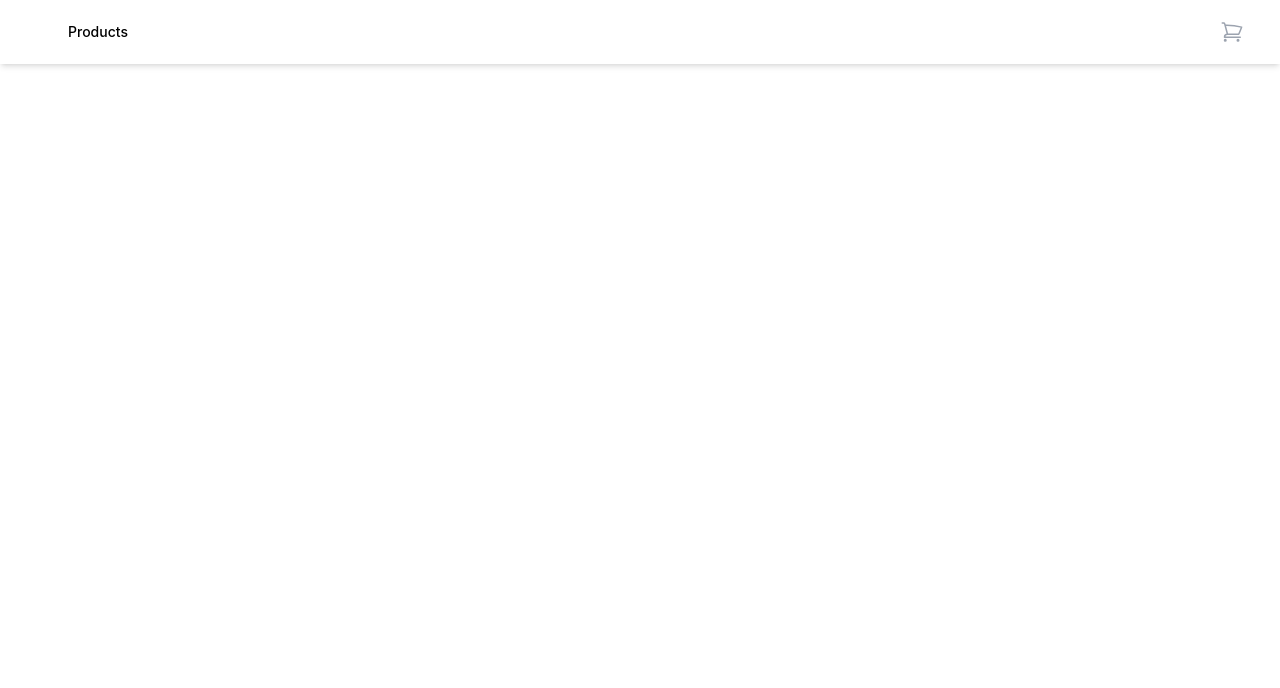
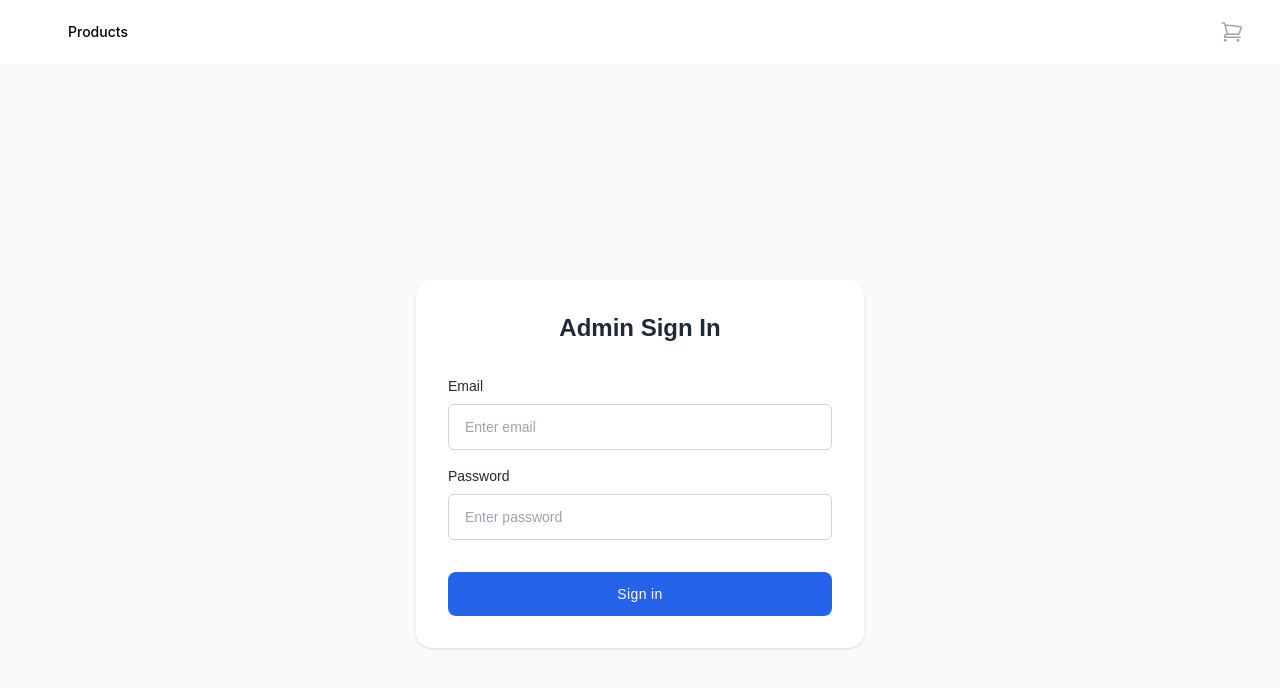
Before and after one commit to ilcande/ecommerce-shop-frontend, a React (Create React App) app: page /admin/login in a window 1280 px wide. Before the commit this address had no page. Shown: the top 688 px of the page. Built offline with nearby package versions, Linux system fonts and the light colour scheme.

Commit message:
add simpe admin login logout

```diff
--- a/src/App.js
+++ b/src/App.js
@@ -3,6 +3,7 @@ import { ToastContainer } from 'react-toastify';
 import { BrowserRouter as Router, Route, Routes } from 'react-router-dom';
 import Navbar from './components/layout/Navbar';
 import HomePage from './components/pages/HomePage';
+import AdminLogin from './components/pages/AdminLogin';
 import Products from './components/products/Products';
 import ProductDetail from './components/products/ProductDetail';
 import { CartProvider } from './context/CartContext';
@@ -17,6 +18,7 @@ function App() {
           <Route path="/" element={<HomePage />} />
           <Route path="/products" element={<Products />} />
           <Route path="/products/:productId" element={<ProductDetail />} />
+          <Route path="/admin/login" element={<AdminLogin />} />
         </Routes>
       </Router>
     </CartProvider>
--- a/src/components/layout/Navbar.jsx
+++ b/src/components/layout/Navbar.jsx
@@ -1,9 +1,9 @@
-// src/components/layout/Navbar.js
 import React from 'react';
 import { Disclosure, DisclosureButton, DisclosurePanel } from '@headlessui/react';
 import { Bars3Icon, XMarkIcon, ShoppingCartIcon } from '@heroicons/react/24/outline';
 import { Link } from 'react-router-dom';
-import CartSidebar from '../cart/CartSidebar'; // Import the CartSidebar component
+import CartSidebar from '../cart/CartSidebar';
+import useLogout from '../../hooks/useLogout';
 
 const navigation = [
   { name: 'Products', href: '/products', current: true },
@@ -14,6 +14,8 @@ function classNames(...classes) {
 }
 
 export default function Navbar() {
+  const { isAdmin, handleLogout } = useLogout();
+
   return (
     <Disclosure as="nav" className="bg-white shadow-md">
       <div className="mx-auto max-w-7xl px-2 sm:px-6 lg:px-8">
@@ -41,11 +43,19 @@ export default function Navbar() {
                     {item.name}
                   </Link>
                 ))}
+                {isAdmin && (
+                  <button
+                    onClick={handleLogout}
+                    className="w-full max-w-xs bg-red-600 text-white py-2 px-4 rounded-md hover:bg-red-700 focus:outline-none focus:ring-2 focus:ring-red-500 focus:ring-offset-2"
+                  >
+                    Logout
+                  </button>
+                )}
               </div>
             </div>
           </div>
           <div className="absolute inset-y-0 right-0 flex items-center pr-2 sm:static sm:inset-auto sm:ml-6 sm:pr-0">
-            <CartSidebar /> {/* Add CartSidebar component */}
+            <CartSidebar />
           </div>
         </div>
       </div>
@@ -71,6 +81,14 @@ export default function Navbar() {
           >
             <ShoppingCartIcon className="h-6 w-6 inline-block" aria-hidden="true" />
           </DisclosureButton>
+          {isAdmin && (
+            <DisclosureButton
+              onClick={handleLogout}
+              className="relative block rounded-md px-3 py-2 text-base font-medium text-red-600 hover:bg-red-100"
+            >
+              Logout
+            </DisclosureButton>
+          )}
         </div>
       </DisclosurePanel>
     </Disclosure>
--- /dev/null
+++ b/src/components/pages/AdminLogin.jsx
@@ -0,0 +1,63 @@
+import React from 'react';
+import useForm from '../../hooks/useForm';
+import useLogin from '../../hooks/useLogin';
+import 'react-toastify/dist/ReactToastify.css';
+
+const AdminLogin = () => {
+  const { handleLogin } = useLogin();
+  const { values, handleChange, handleSubmit } = useForm({ email: '', password: '' }, handleLogin);
+
+  return (
+    <div className="bg-gray-50 font-[sans-serif]">
+      <div className="min-h-screen flex flex-col items-center justify-center py-6 px-4">
+        <div className="max-w-md w-full">
+          <div className="p-8 rounded-2xl bg-white shadow">
+            <h2 className="text-gray-800 text-center text-2xl font-bold">Admin Sign In</h2>
+            <form className="mt-8 space-y-4" onSubmit={handleSubmit}>
+              <div>
+                <label className="text-gray-800 text-sm mb-2 block">Email</label>
+                <div className="relative flex items-center">
+                  <input
+                    name="email"
+                    type="email"
+                    required
+                    className="w-full text-gray-800 text-sm border border-gray-300 px-4 py-3 rounded-md outline-blue-600"
+                    placeholder="Enter email"
+                    value={values.email}
+                    onChange={handleChange}
+                  />
+                </div>
+              </div>
+
+              <div>
+                <label className="text-gray-800 text-sm mb-2 block">Password</label>
+                <div className="relative flex items-center">
+                  <input
+                    name="password"
+                    type="password"
+                    required
+                    className="w-full text-gray-800 text-sm border border-gray-300 px-4 py-3 rounded-md outline-blue-600"
+                    placeholder="Enter password"
+                    value={values.password}
+                    onChange={handleChange}
+                  />
+                </div>
+              </div>
+
+              <div className="!mt-8">
+                <button
+                  type="submit"
+                  className="w-full py-3 px-4 text-sm tracking-wide rounded-lg text-white bg-blue-600 hover:bg-blue-700 focus:outline-none"
+                >
+                  Sign in
+                </button>
+              </div>
+            </form>
+          </div>
+        </div>
+      </div>
+    </div>
+  );
+};
+
+export default AdminLogin;
--- a/src/components/pages/HomePage.jsx
+++ b/src/components/pages/HomePage.jsx
@@ -1,20 +1,10 @@
-import React, { useEffect, useState } from 'react';
-import axios from 'axios';
+import React from 'react';
 import { useNavigate } from 'react-router-dom';
+import useHomePage from '../../hooks/useHomePage';
 
 const HomePage = () => {
-  const [message, setMessage] = useState('');
+  const { message } = useHomePage();
   const navigate = useNavigate();
-
-  useEffect(() => {
-    axios.get('/pages/home')
-      .then(response => {
-        setMessage(response.data.message);
-      })
-      .catch(error => {
-        console.error('There was an error fetching the data!', error);
-      });
-  }, []);
 
   const handleButtonClick = (path) => {
     navigate(path);
@@ -32,16 +22,10 @@ const HomePage = () => {
           View Products
         </button>
         <button
-          onClick={() => handleButtonClick('/login')}
+          onClick={() => handleButtonClick('/admin/login')}
           className="w-full max-w-xs mb-4 bg-gray-600 text-white py-2 px-4 rounded-md hover:bg-gray-700 focus:outline-none focus:ring-2 focus:ring-gray-500 focus:ring-offset-2"
         >
-          Login
-        </button>
-        <button
-          onClick={() => handleButtonClick('/signup')}
-          className="w-full max-w-xs bg-gray-600 text-white py-2 px-4 rounded-md hover:bg-gray-700 focus:outline-none focus:ring-2 focus:ring-gray-500 focus:ring-offset-2"
-        >
-          Sign Up
+          Admin Login
         </button>
       </div>
     </div>
--- /dev/null
+++ b/src/hooks/useForm.jsx
@@ -0,0 +1,26 @@
+import { useState } from 'react';
+
+const useForm = (initialValues, onSubmit) => {
+  const [values, setValues] = useState(initialValues);
+
+  const handleChange = (e) => {
+    const { name, value } = e.target;
+    setValues({
+      ...values,
+      [name]: value,
+    });
+  };
+
+  const handleSubmit = (e) => {
+    e.preventDefault();
+    if (onSubmit) onSubmit(values);
+  };
+
+  return {
+    values,
+    handleChange,
+    handleSubmit,
+  };
+};
+
+export default useForm;
--- /dev/null
+++ b/src/hooks/useHomePage.jsx
@@ -0,0 +1,20 @@
+import { useEffect, useState } from 'react';
+import axios from 'axios';
+
+const useHomePage = () => {
+  const [message, setMessage] = useState('');
+
+  useEffect(() => {
+    axios.get('/pages/home')
+      .then(response => {
+        setMessage(response.data.message);
+      })
+      .catch(error => {
+        console.error('There was an error fetching the data!', error);
+      });
+  }, []);
+
+  return { message };
+};
+
+export default useHomePage;
--- /dev/null
+++ b/src/hooks/useLogin.jsx
@@ -0,0 +1,30 @@
+import axios from 'axios';
+import { useNavigate } from 'react-router-dom';
+import { toast } from 'react-toastify';
+
+const useLogin = () => {
+  const navigate = useNavigate();
+
+  const handleLogin = async (values) => {
+    try {
+      const response = await axios.post('/users/sign_in', { user: values });
+      const { message, admin } = response.data;
+
+      if (admin) {
+        localStorage.setItem('admin', response.data.admin);
+        localStorage.setItem('adminToken', response.data.token);
+        toast.success(message, { autoClose: 3000 });
+        navigate('/admin/dashboard');
+      } else {
+        toast.info('Successfully signed in as an admin', { autoClose: 3000 });
+        navigate('/');
+      }
+    } catch (error) {
+      toast.error('Error logging in: ' + error.response.data.error, { autoClose: 3000 });
+    }
+  };
+
+  return { handleLogin };
+};
+
+export default useLogin;
--- /dev/null
+++ b/src/hooks/useLogout.jsx
@@ -0,0 +1,36 @@
+import { useState, useEffect } from 'react';
+import { useNavigate } from 'react-router-dom';
+import axios from 'axios';
+import { toast } from 'react-toastify';
+import 'react-toastify/dist/ReactToastify.css';
+
+const useLogout = () => {
+  const [isAdmin, setIsAdmin] = useState(false);
+  const navigate = useNavigate();
+
+  useEffect(() => {
+    const admin = localStorage.getItem('admin');
+    const token = localStorage.getItem('adminToken');
+    if (admin && token) {
+      setIsAdmin(true);
+    }
+  }, []);
+
+  const handleLogout = async () => {
+    try {
+      const response = await axios.delete('/users/sign_out');
+      const { message } = response.data;
+      localStorage.removeItem('admin');
+      localStorage.removeItem('adminToken');
+      toast.success(message);
+      setIsAdmin(false);
+      navigate('/');
+    } catch (error) {
+      toast.error('Error logging out: ' + error.response.data.error);
+    }
+  };
+
+  return { isAdmin, handleLogout };
+};
+
+export default useLogout;
```
Also changed, not shown: src/utils/constraintUtils.jsx (renamed from src/utils/constraintUtils.js).
